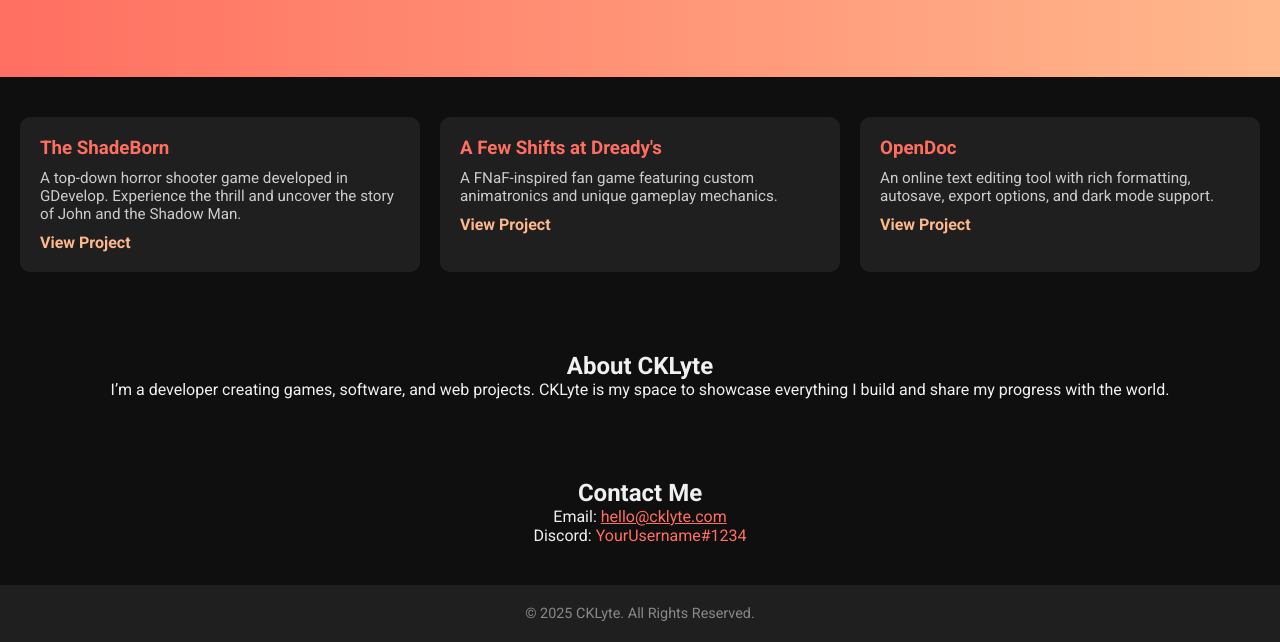
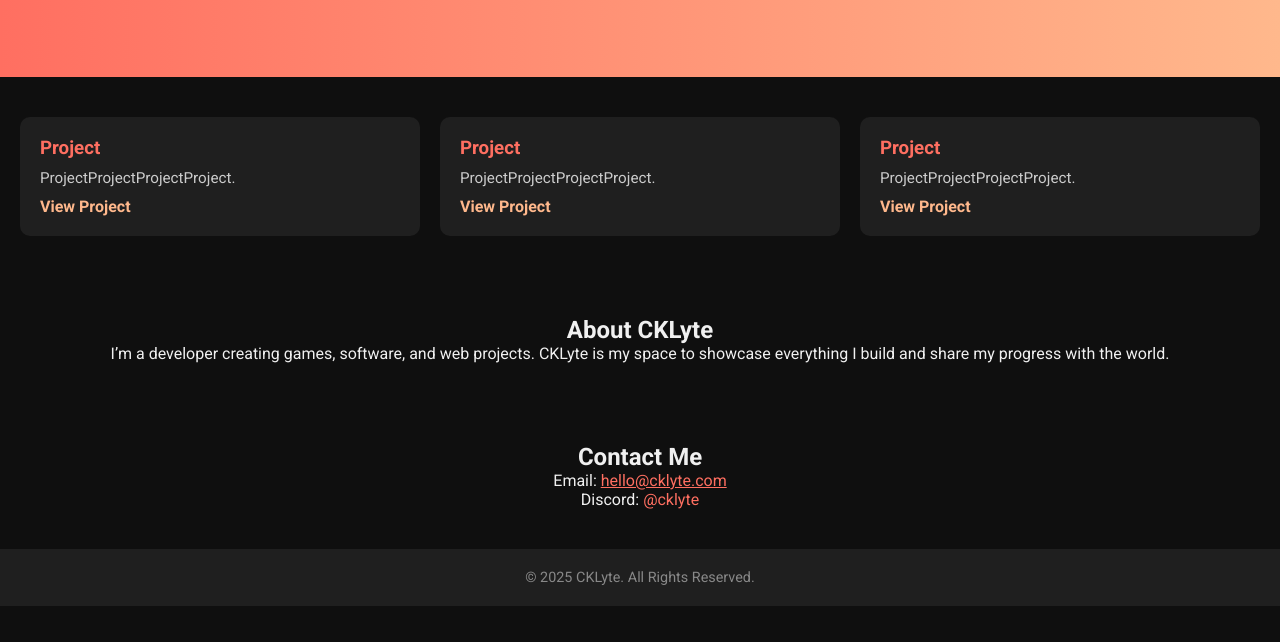
Before and after one commit to islamelhassany/CKLyte, a plain HTML site: page index.html in a window 1280 px wide. Shown: the part 303-945 px from the top of the page. After the commit the page ends 909 px from the top, so only its background shows below. Drawn offline with Linux system fonts and the light colour scheme.

Commit message:
Update index.html

```diff
--- a/index.html
+++ b/index.html
@@ -46,18 +46,18 @@
 
     <section id="projects" class="projects">
         <div class="project">
-            <h3>The ShadeBorn</h3>
-            <p>A top-down horror shooter game developed in GDevelop. Experience the thrill and uncover the story of John and the Shadow Man.</p>
+            <h3>Project</h3>
+            <p>ProjectProjectProjectProject.</p>
             <a href="#">View Project</a>
         </div>
         <div class="project">
-            <h3>A Few Shifts at Dready's</h3>
-            <p>A FNaF-inspired fan game featuring custom animatronics and unique gameplay mechanics.</p>
+            <h3>Project</h3>
+            <p>ProjectProjectProjectProject.</p>
             <a href="#">View Project</a>
         </div>
         <div class="project">
-            <h3>OpenDoc</h3>
-            <p>An online text editing tool with rich formatting, autosave, export options, and dark mode support.</p>
+            <h3>Project</h3>
+            <p>ProjectProjectProjectProject.</p>
             <a href="#">View Project</a>
         </div>
         <!-- Add more projects here -->
@@ -70,8 +70,8 @@
 
     <section id="contact" style="padding: 40px 20px; text-align:center;">
         <h2>Contact Me</h2>
-        <p>Email: <a href="mailto:hello@cklyte.com" style="color:#ff6f61;">hello@cklyte.com</a></p>
-        <p>Discord: <span style="color:#ff6f61;">YourUsername#1234</span></p>
+        <p>Email: <a href="islamelhassany.mail@gmail.com" style="color:#ff6f61;">hello@cklyte.com</a></p>
+        <p>Discord: <span style="color:#ff6f61;">@cklyte</span></p>
     </section>
 
     <footer>
```
